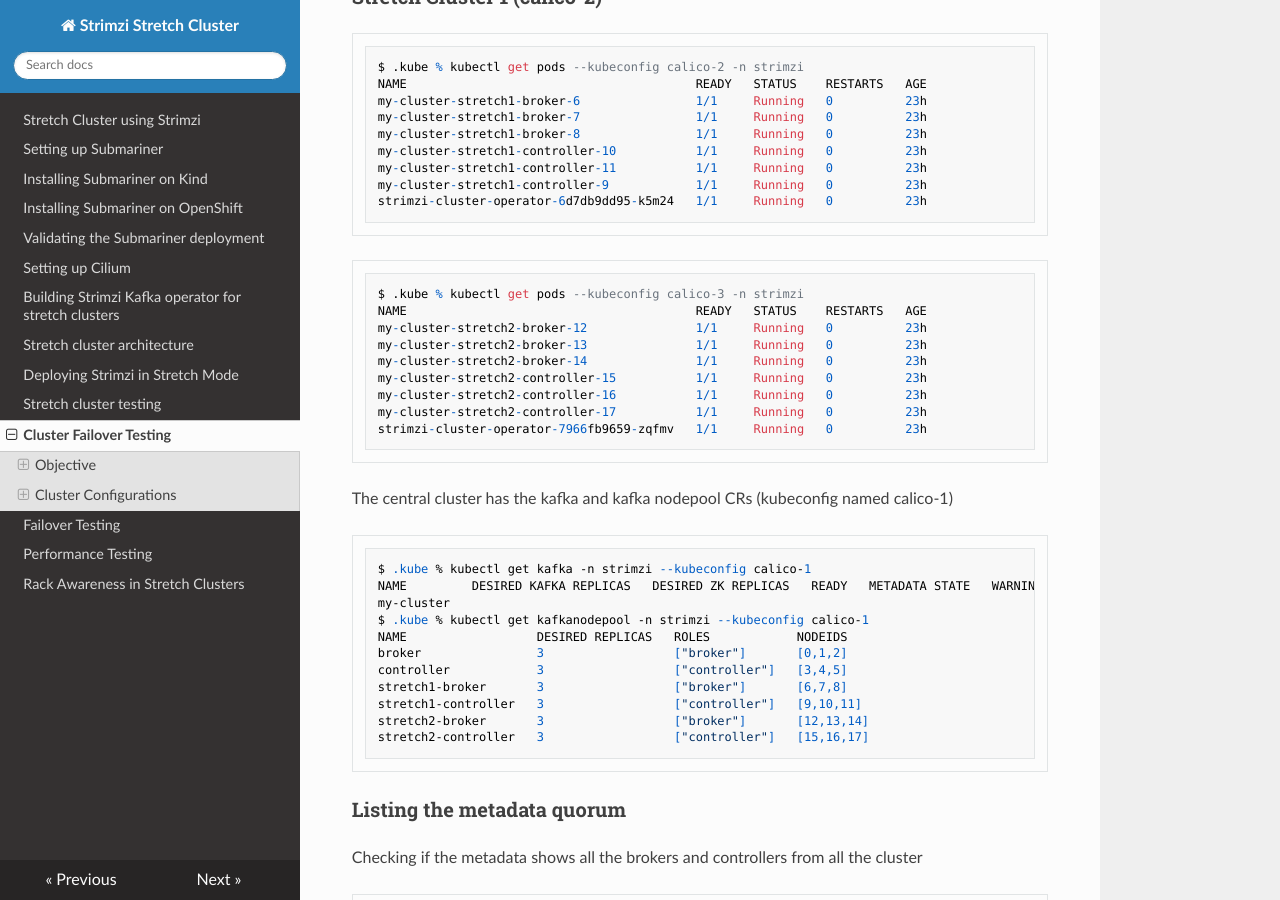
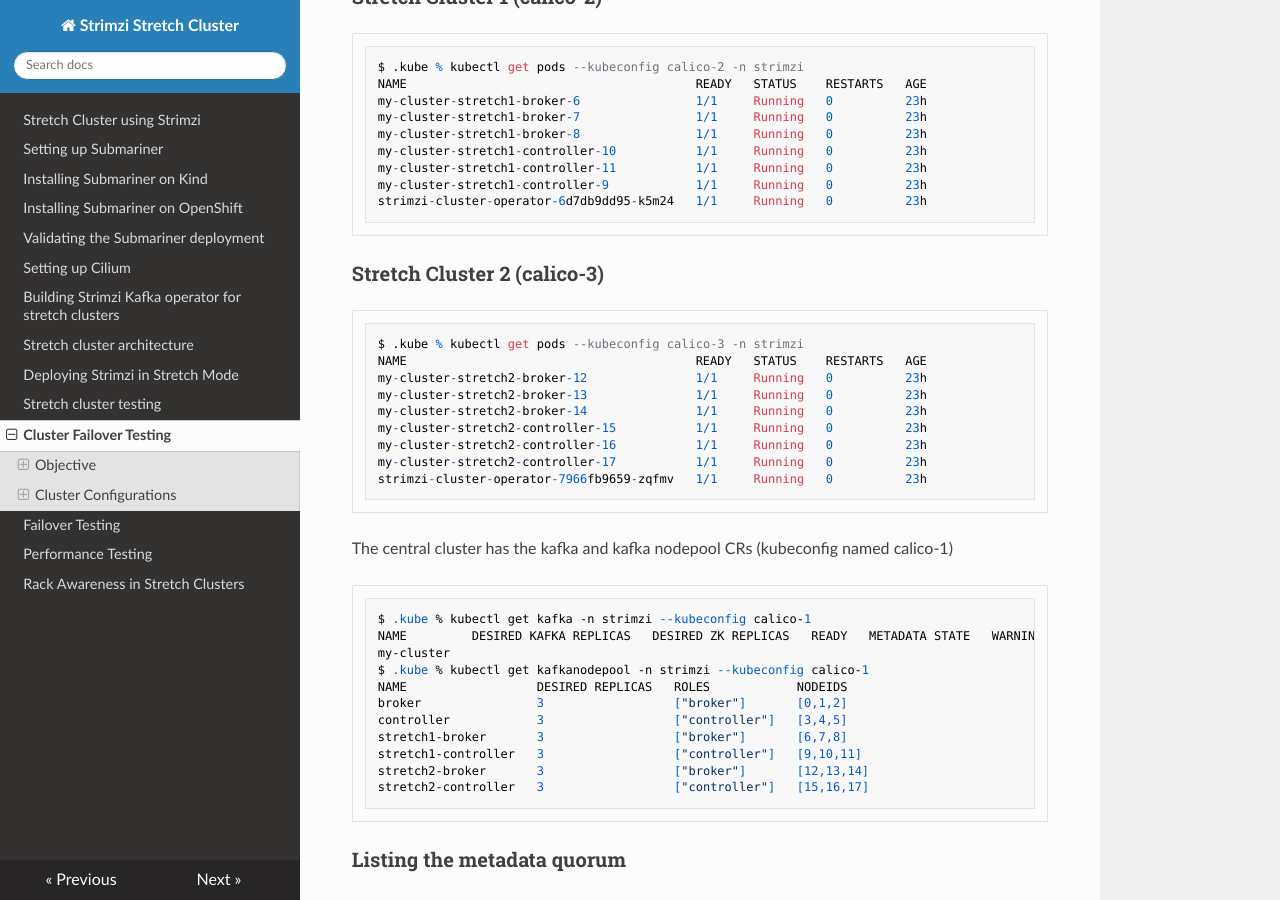
Before and after one commit to aswinayyolath/stretch-kafka-docs, an MkDocs documentation site: the page built from docs/Testing-cluster-failover.md, in a window 1280 px wide and 900 px high, scrolled down 784 px. Built offline with MkDocs 1.6.1, drawn with Linux system fonts in a browser that asks for light colours; nearby versions of some CDN libraries.

Commit message:
Update docs/Testing-cluster-failover.md
Co-authored-by: Aswin A <55191821+aswinayyolath@users.noreply.github.com>

````diff
--- a/docs/Testing-cluster-failover.md
+++ b/docs/Testing-cluster-failover.md
@@ -33,6 +33,8 @@
 my-cluster-stretch1-controller-9            1/1     Running   0          23h
 strimzi-cluster-operator-6d7db9dd95-k5m24   1/1     Running   0          23h
 ```
+
+### Stretch Cluster 2 (calico-3)
 
 ```bash
 $ .kube % kubectl get pods --kubeconfig calico-3 -n strimzi
````
